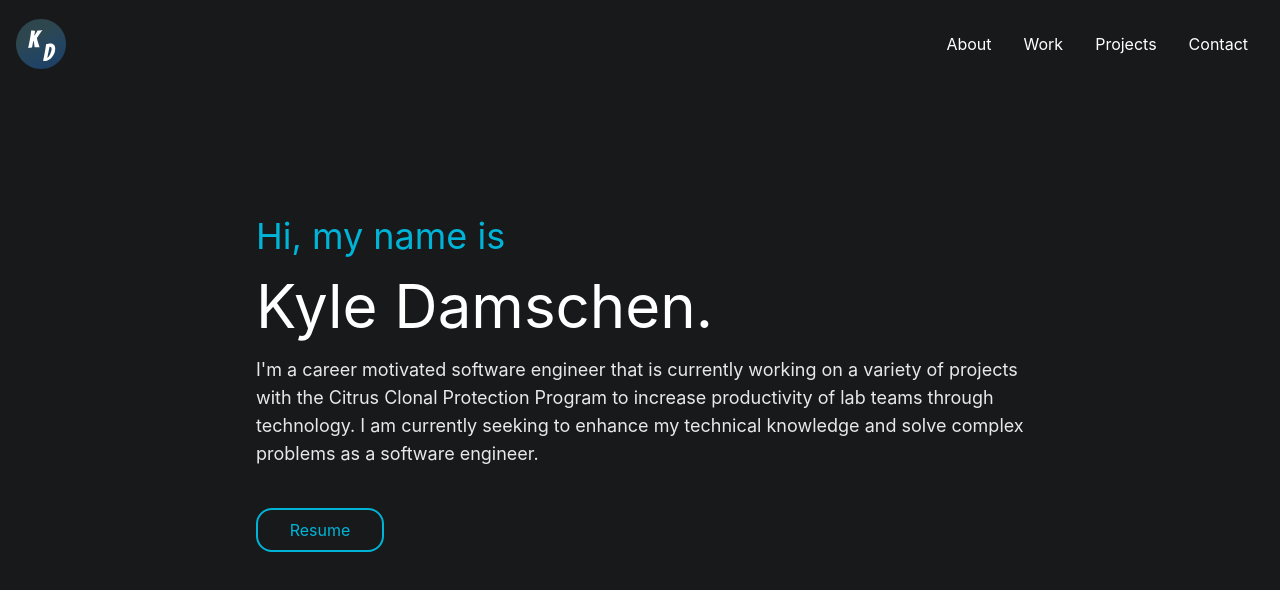
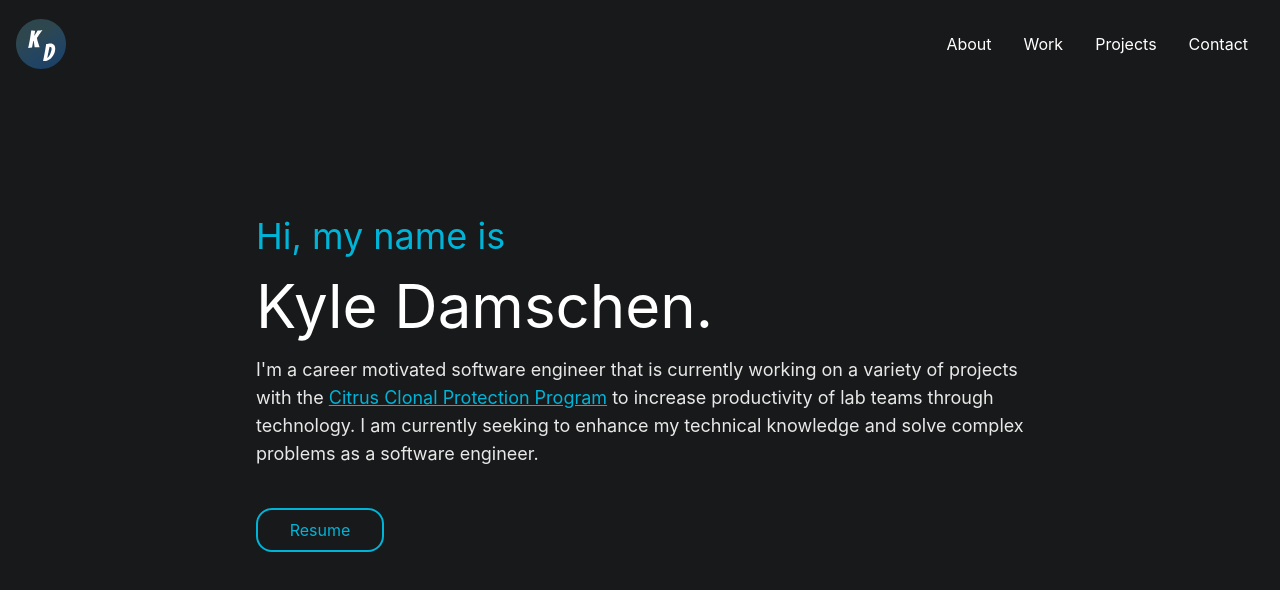
Before and after one commit to kninja99/Portfolio-Website, a Vue app in the folder frontend/: page / in a window 1280 px wide. Shown: the top 590 px of the page. Built offline with nearby package versions, Linux system fonts and the light colour scheme.

Commit message:
btn resume
* shadowPop animation for hovering over a btn

```diff
--- a/frontend/src/components/Landing.vue
+++ b/frontend/src/components/Landing.vue
@@ -10,13 +10,16 @@
       <!-- <h1>I build things through technology.</h1> -->
       <p class="text-dark-white text-base lg:text-lg">
         I'm a career motivated software engineer that is currently working on a
-        variety of projects with the Citrus Clonal Protection Program to
-        increase productivity of lab teams through technology. I am currently
+        variety of projects with the
+        <a class="text-light-blue underline"
+          >Citrus Clonal Protection Program</a
+        >
+        to increase productivity of lab teams through technology. I am currently
         seeking to enhance my technical knowledge and solve complex problems as
         a software engineer.
       </p>
       <button
-        class="text-light-blue border-solid border-2 border-light-blue p-2 rounded-2xl w-32 my-10"
+        class="text-light-blue border-solid border-2 border-light-blue p-2 rounded-2xl w-32 my-10 hover:animate-shadowPop"
       >
         Resume
       </button>
--- a/frontend/tailwind.config.js
+++ b/frontend/tailwind.config.js
@@ -14,7 +14,25 @@ module.exports = {
       'light-blue': '#00b4d8',
       'btn-blue': '#0c4d62',
     },
-    extend: {},
+    extend: {
+      keyframes: {
+        shadowPop: {
+          '0%': {
+            transform: 'translateX(0) translateY(0)',
+            boxShadow: '0 0 0 0 #00b4d8',
+          },
+          '100%': {
+            transform: 'translateX(-4px) translateY(-4px)',
+            boxShadow:
+              '1px 1px #00b4d8, 2px 2px #00b4d8, 3px 3px #00b4d8, 4px 4px #00b4d8',
+          },
+        },
+      },
+      animation: {
+        shadowPop:
+          'shadowPop 0.3s cubic-bezier(0.470, 0.000, 0.745, 0.715) both',
+      },
+    },
   },
   plugins: [],
 };
```
